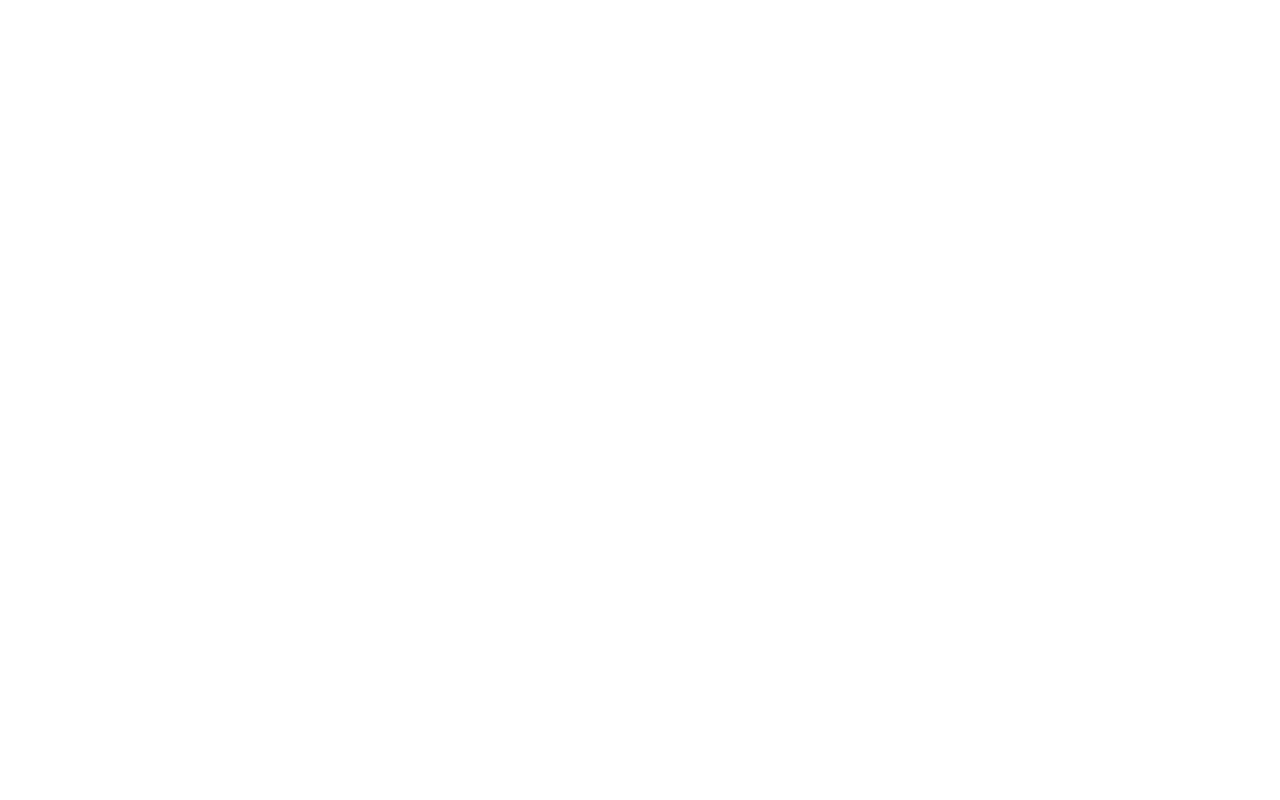
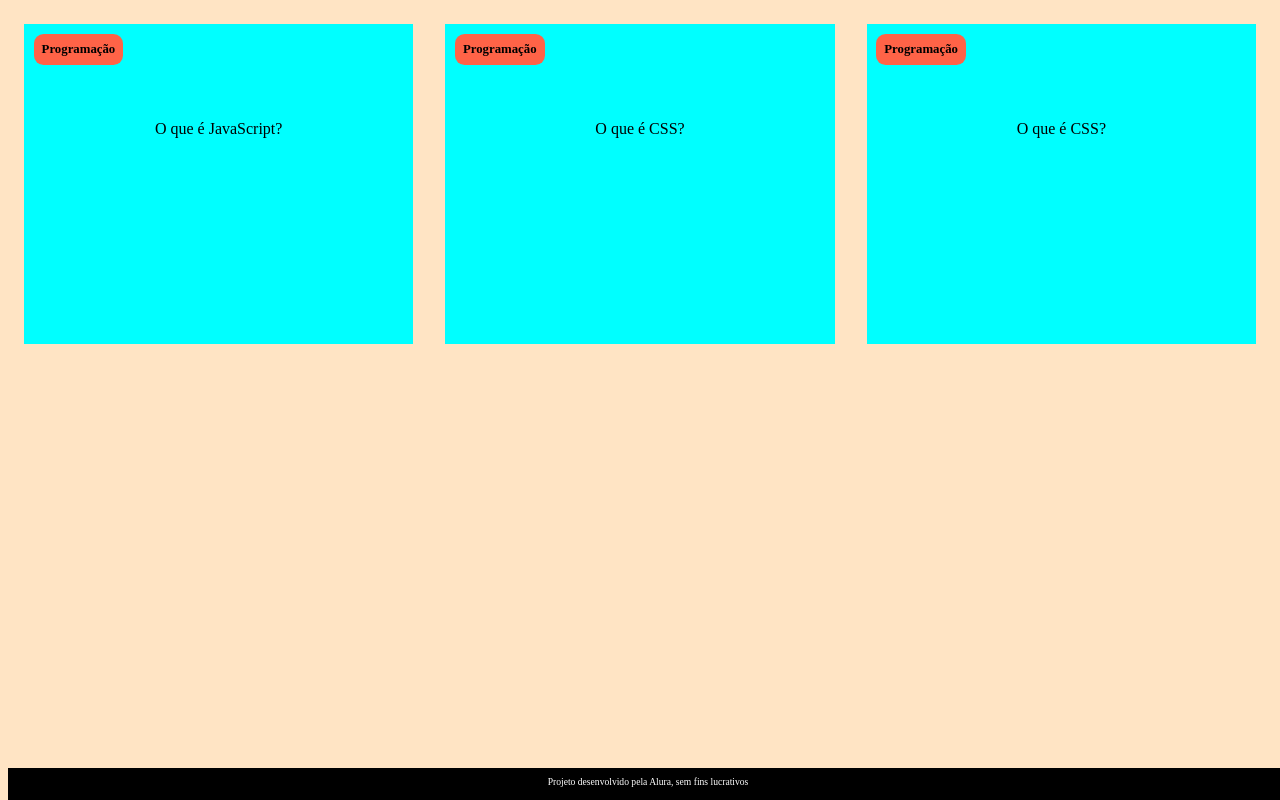
Before and after one commit to nath080828/programacao-2c, a plain HTML site: page index.html in a window 1280 px wide. Drawn offline with Linux system fonts and the light colour scheme.

Commit message:
atualizando css

```diff
--- a/assets/style.css
+++ b/assets/style.css
@@ -19,6 +19,10 @@ body {
     text-align: center;
     /* background-color: aquamarine; */
     height: 100%;
+     transform-style: preserve-3d;
+ transition: transform 300ms ease-in-out;
+
+
 }
 
 .cartao__conteudo h3 {
@@ -29,11 +33,14 @@ body {
     margin: 0.6rem;
     border-radius: 0.6rem;
     font-size: 1vw;
+    backface-visibility: hidden;
+
 }
 
 .cartao__conteudo p {
     margin-top: 1rem;
     padding: 2rem;
+    margin-top: 4rem;
 }
 
 
@@ -56,3 +63,18 @@ footer p {
     font-size: 0.6rem;
     margin-top: 0.5rem;
 }
+cartao:hover .cartao__conteudo {
+    transform: rotateY(180deg);
+}
+
+.cartao__conteudo__pergunta,
+.cartao__conteudo__resposta {
+    backface-visibility: hidden;
+    position: absolute;
+    height: 100%;
+    width: 100%;
+}
+
+.cartao__conteudo__resposta {
+    transform: rotateY(180deg);
+}
--- a/index.html
+++ b/index.html
@@ -0,0 +1,51 @@
+<!DOCTYPE html>
+<html lang="pt-br">
+<head>
+    <meta charset="UTF-8">
+    <meta name="viewport" content="width=device-width, initial-scale=1.0">
+    <link rel="stylesheet" href="assets/style.css">
+    <title>Flashcard</title>
+</head>
+<body>
+    <main>
+        <section id="container">
+            <article class="cartao">
+                <div class="cartao__conteudo">
+                    <h3>Programação</h3>
+                    <div class="cartao__conteudo__pergunta">
+                        <p>O que é JavaScript?</p>
+                    </div>
+                    <div class="cartao__conteudo__resposta">
+                        <p>O JavaScript é uma linguagem de programação</p>
+                    </div>
+                </div>
+            </article>
+            <article class="cartao">
+                <div class="cartao__conteudo">
+                    <h3>Programação</h3>
+                    <div class="cartao__conteudo__pergunta">
+                        <p>O que é CSS?</p>
+                    </div>
+                    <div class="cartao__conteudo__resposta">
+                    <p>O CSS é uma linguagem de estilização</p>
+                    </div>
+                </div>
+            </article>
+            <article class="cartao">
+                <div class="cartao__conteudo">
+                    <h3>Programação</h3>
+                    <div class="cartao__conteudo__pergunta">
+                        <p>O que é CSS?</p>
+                    </div>
+                    <div class="cartao__conteudo__resposta">
+                    <p>O CSS é uma linguagem de estilização</p>
+                    </div>
+                </div>
+            </article>
+        </section>
+    </main>
+    <footer>
+        <p>Projeto desenvolvido pela Alura, sem fins lucrativos</p>
+    </footer>
+</body>
+</html>
```
